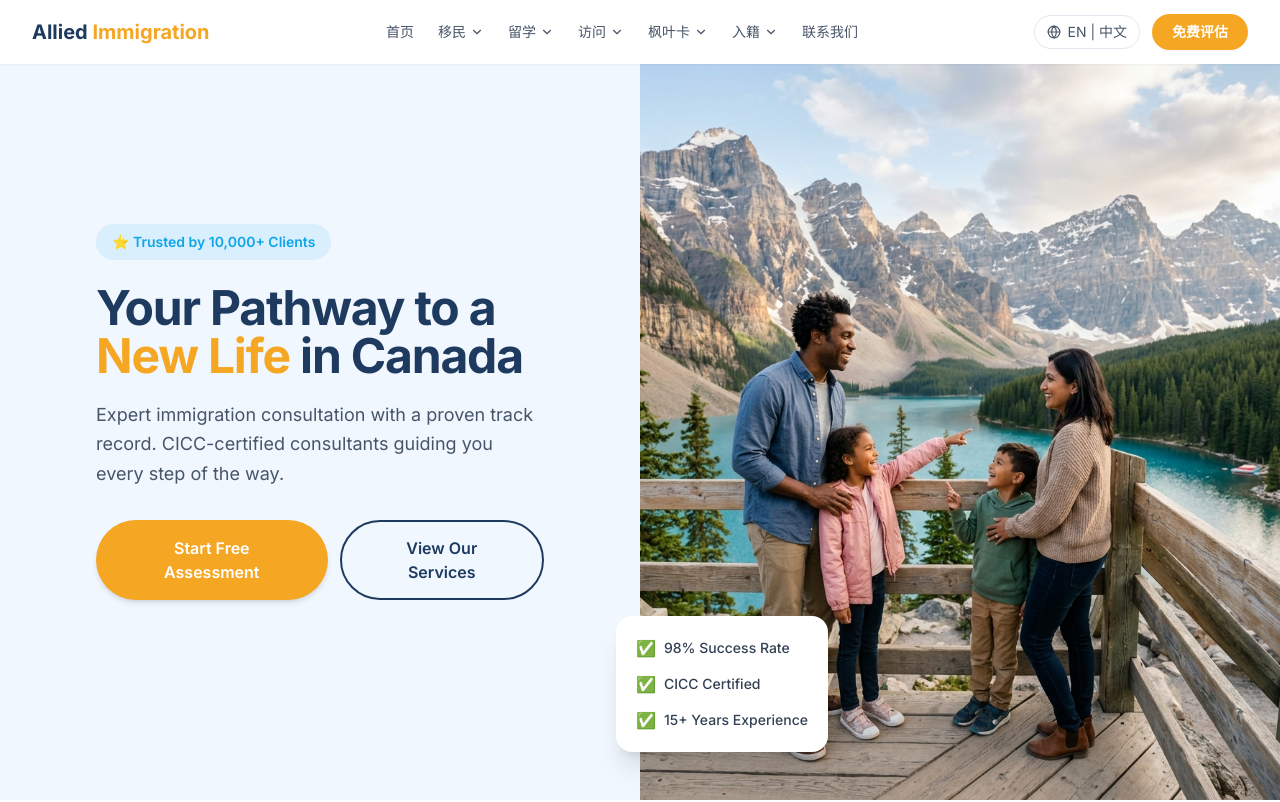
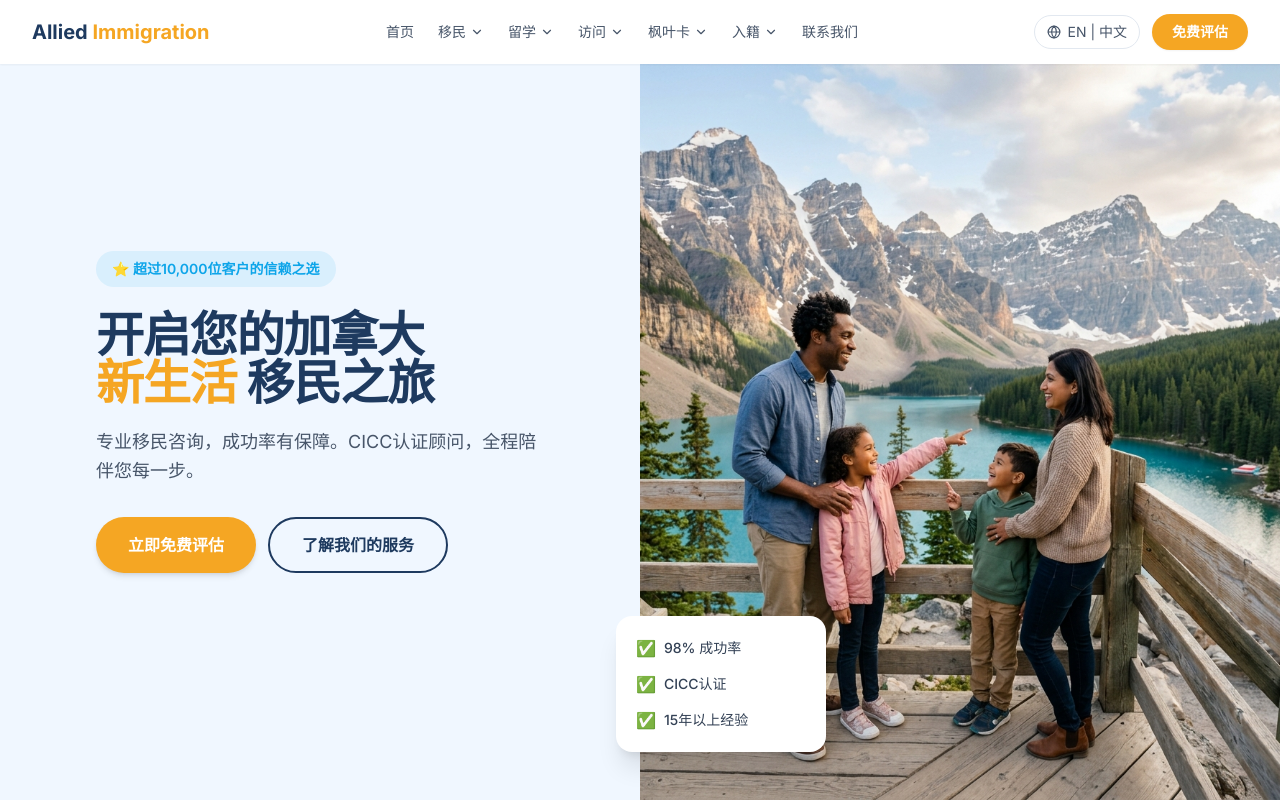
Before and after one commit to luoxiaobin/awcanada-new, a React (Vite) app: page / in a window 1280 px wide. Shown: the top 802 px of the page. Built offline with nearby package versions, Linux system fonts and the light colour scheme.

Commit message:
feat: translate Hero component

```diff
--- a/src/components/Hero.tsx
+++ b/src/components/Hero.tsx
@@ -1,28 +1,59 @@
 import React from 'react';
+import { useLang } from '../contexts/LanguageContext';
 
 interface HeroProps {
   onOpenQuiz: () => void;
 }
 
+const t = {
+  zh: {
+    badge: '⭐ 超过10,000位客户的信赖之选',
+    h1Line1: '开启您的加拿大',
+    h1Highlight: '新生活',
+    h1Line2: '移民之旅',
+    subtext: '专业移民咨询，成功率有保障。CICC认证顾问，全程陪伴您每一步。',
+    primaryCta: '立即免费评估',
+    secondaryCta: '了解我们的服务',
+    trustItems: ['98% 成功率', 'CICC认证', '15年以上经验'],
+    trustItemsFull: ['98% 成功率', 'CICC认证', '15年以上经验'],
+    imgAlt: '加拿大生活',
+  },
+  en: {
+    badge: '⭐ Trusted by 10,000+ Clients',
+    h1Line1: 'Your Pathway to a',
+    h1Highlight: 'New Life',
+    h1Line2: 'in Canada',
+    subtext: 'Expert immigration consultation with a proven track record. CICC-certified consultants guiding you every step of the way.',
+    primaryCta: 'Start Free Assessment',
+    secondaryCta: 'View Our Services',
+    trustItems: ['98% Success Rate', 'CICC Certified', '15+ Years'],
+    trustItemsFull: ['98% Success Rate', 'CICC Certified', '15+ Years Experience'],
+    imgAlt: 'Life in Canada',
+  },
+};
+
 const Hero: React.FC<HeroProps> = ({ onOpenQuiz }) => {
+  const { lang } = useLang();
+  const tx = t[lang];
+
   return (
     <section className="min-h-screen grid lg:grid-cols-2 pt-16">
       {/* Left column */}
       <div className="bg-brand-bg flex flex-col justify-center px-8 sm:px-12 lg:px-16 xl:px-24 py-16 lg:py-24">
         {/* Trust badge */}
         <div className="inline-flex items-center gap-2 px-4 py-2 rounded-full bg-brand-sky/10 text-brand-sky text-sm font-semibold mb-6 w-fit">
-          ⭐ Trusted by 10,000+ Clients
+          {tx.badge}
         </div>
 
         {/* Headline */}
         <h1 className="text-4xl sm:text-5xl font-bold tracking-tight text-brand-navy leading-tight mb-5">
-          Your Pathway to a<br />
-          <span className="text-brand-amber">New Life</span> in Canada
+          {tx.h1Line1}<br />
+          <span className="text-brand-amber">{tx.h1Highlight}</span> {tx.h1Line2}
         </h1>
 
         {/* Subtext */}
         <p className="text-lg text-slate-600 leading-relaxed mb-8 max-w-md">
-          Expert immigration consultation with a proven track record. CICC-certified consultants guiding you every step of the way.
+          {tx.subtext}
         </p>
 
         {/* CTAs */}
@@ -31,19 +62,19 @@ const Hero: React.FC<HeroProps> = ({ onOpenQuiz }) => {
             onClick={onOpenQuiz}
             className="px-8 py-3.5 rounded-full bg-brand-amber text-white font-semibold hover:bg-amber-500 transition-all duration-200 shadow-md hover:shadow-lg"
           >
-            Start Free Assessment
+            {tx.primaryCta}
           </button>
           <a
             href="#services"
             className="px-8 py-3.5 rounded-full border-2 border-brand-navy text-brand-navy font-semibold hover:bg-brand-navy hover:text-white transition-all duration-200 text-center"
           >
-            View Our Services
+            {tx.secondaryCta}
           </a>
         </div>
 
         {/* Mobile trust strip — visible only below lg */}
         <div className="flex flex-wrap items-center gap-4 lg:hidden">
-          {['98% Success Rate', 'CICC Certified', '15+ Years'].map(item => (
+          {tx.trustItems.map(item => (
             <div key={item} className="flex items-center gap-1.5 text-sm text-slate-600">
               <span className="text-green-500">✅</span> {item}
             </div>
@@ -55,13 +86,13 @@ const Hero: React.FC<HeroProps> = ({ onOpenQuiz }) => {
       <div className="relative hidden lg:block">
         <img
           src="/hero_background.png"
-          alt="Life in Canada"
+          alt={tx.imgAlt}
           className="w-full h-full object-cover"
         />
         {/* Floating trust card */}
         <div className="absolute bottom-12 -left-6 bg-white rounded-2xl shadow-xl p-5 min-w-[210px]">
           <div className="space-y-3">
-            {['98% Success Rate', 'CICC Certified', '15+ Years Experience'].map(item => (
+            {tx.trustItemsFull.map(item => (
               <div key={item} className="flex items-center gap-2 text-sm font-medium text-slate-700">
                 <span className="text-green-500 text-base">✅</span>
                 {item}
@@ -75,7 +106,7 @@ const Hero: React.FC<HeroProps> = ({ onOpenQuiz }) => {
       <div className="lg:hidden h-56 sm:h-72">
         <img
           src="/hero_background.png"
-          alt="Life in Canada"
+          alt={tx.imgAlt}
           className="w-full h-full object-cover"
         />
       </div>
```
